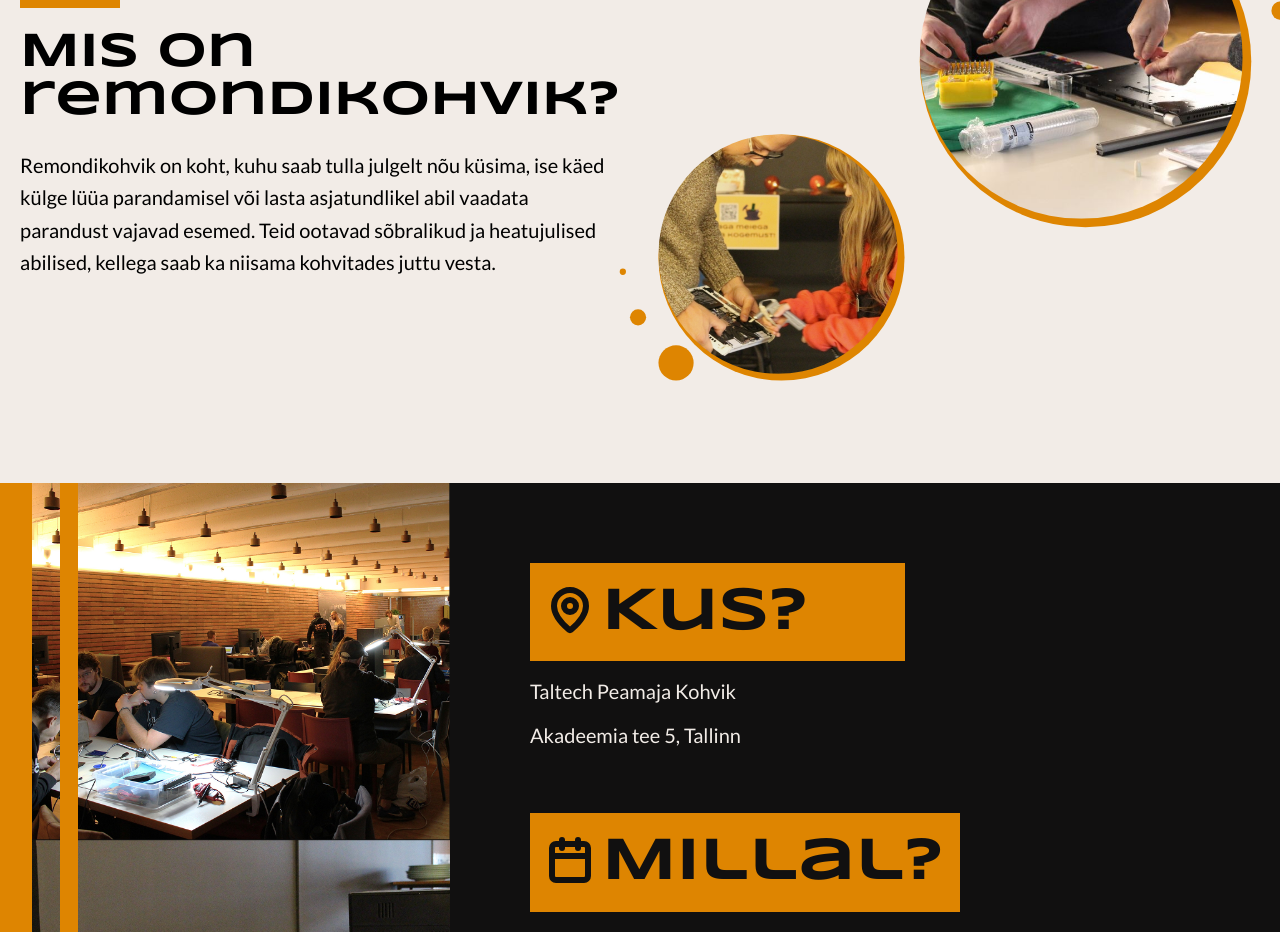
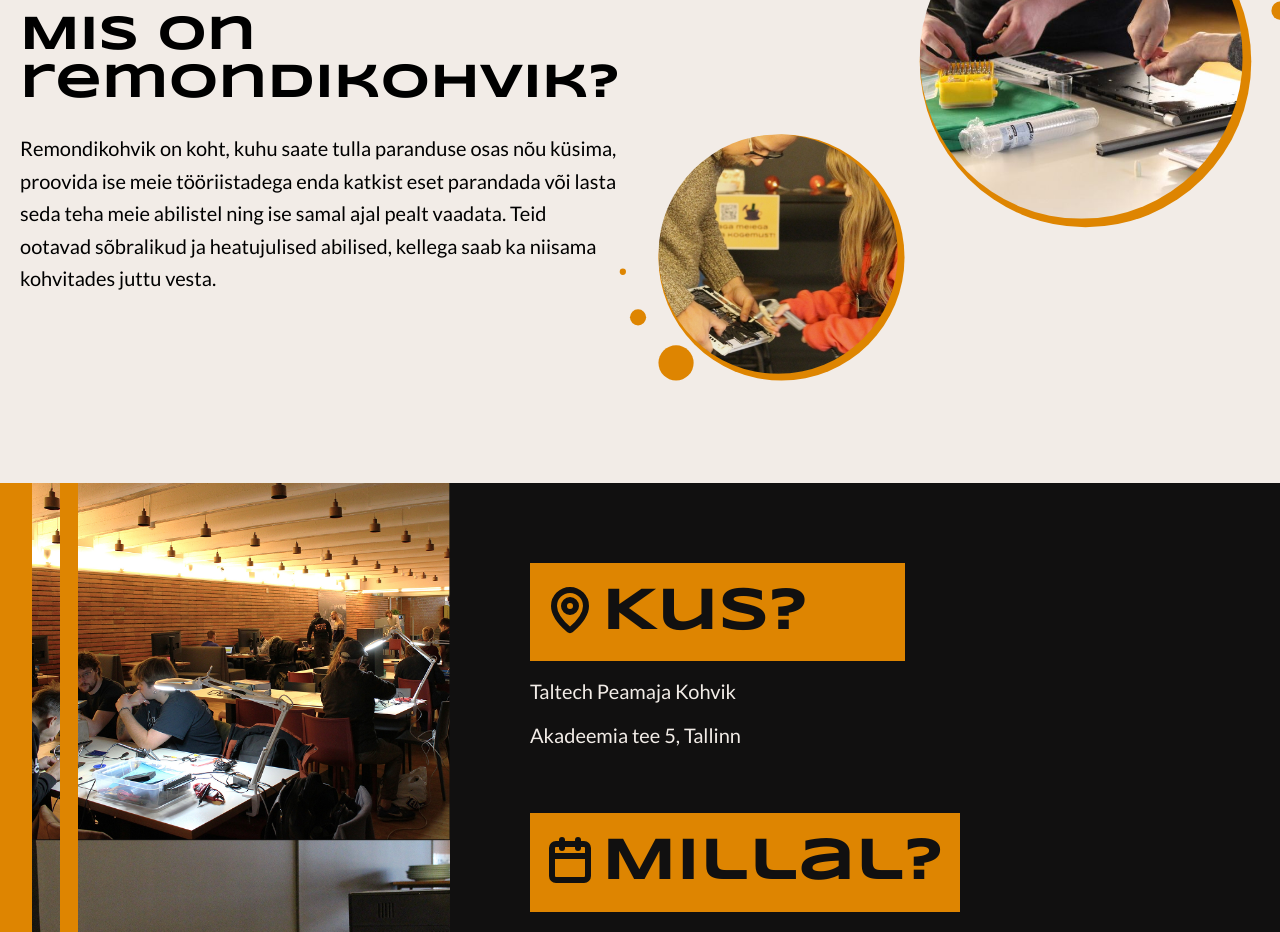
Before and after one commit to Lapikud/remondikohvik.lapikud.ee, a Next.js app: page / in a window 1280 px wide. Shown: the part 1560-2492 px from the top of the page. Built offline with nearby package versions, Linux system fonts and the light colour scheme.

Commit message:
Change about us text, fix typo

```diff
--- a/components/layout/aboutUs.tsx
+++ b/components/layout/aboutUs.tsx
@@ -21,7 +21,12 @@ export const AboutUs = () => (
       {/* Text content */}
       <div className="text-lg lg:text-xl text-foreground font-lato leading-relaxed">
         <span className="block mb-4">
-        Remondikohvik on koht, kuhu saab tulla julgelt nõu küsima, ise käed külge lüüa parandamisel või lasta asjatundlikel abil vaadata parandust vajavad esemed. Teid ootavad sõbralikud ja heatujulised abilised, kellega saab ka niisama kohvitades juttu vesta.
+        {/*Remondikohvik on koht, kuhu saab tulla julgelt nõu küsima, ise käed külge lüüa parandamisel
+          või lasta asjatundlikel abil vaadata parandust vajavad esemed. Teid ootavad sõbralikud ja
+          heatujulised abilised, kellega saab ka niisama kohvitades juttu vesta. */}
+          Remondikohvik on koht, kuhu saate tulla paranduse osas nõu küsima, proovida ise meie tööriistadega
+          enda katkist eset parandada või lasta seda teha meie abilistel ning ise samal ajal pealt vaadata.
+          Teid ootavad sõbralikud ja heatujulised abilised, kellega saab ka niisama kohvitades juttu vesta.
         </span>
       </div>
     </div>
--- a/components/layout/history.tsx
+++ b/components/layout/history.tsx
@@ -19,7 +19,13 @@ export const HistorySection = () => (
         {/*
         Seemed boring so i didnt use it
           Original text:
-          Remondikohvik ei toimu üldsegi mitte esimest korda! See sai alguse juba 2013. aastal Skeemipesa, Lapikute ja kohviku Pööning koostöös. Vahelduva eduga on üritust korraldatud aastate jooksul mitu korda. Tegelikult ei ole ka remondikohviku idee üldsegi uus, vaid sarnastele üritustele on mitmel pool maailmas päris palju populaarsust kogunenud. Sellest on kujunenud lausa kogukond, mis toob regulaarselt naabruskonna ühtekohtu, et aidata üksteisel korda teha asjad, mille parandamine üksi võib lootusetuna tunduda ning samal ajal ka lõbusalt aega veeta. Loodame, et meie unistus täitub ning näeme sellise kogukonna teket ka Tallinnas.
+          Remondikohvik ei toimu üldsegi mitte esimest korda! See sai alguse juba 2013. aastal
+          Skeemipesa, Lapikute ja kohviku Pööning koostöös. Vahelduva eduga on üritust korraldatud
+          aastate jooksul mitu korda. Tegelikult ei ole ka remondikohviku idee üldsegi uus, vaid
+          sarnastele üritustele on mitmel pool maailmas päris palju populaarsust kogunenud. Sellest on
+          kujunenud lausa kogukond, mis toob regulaarselt naabruskonna ühtekohtu, et aidata üksteisel
+          korda teha asjad, mille parandamine üksi võib lootusetuna tunduda ning samal ajal ka lõbusalt
+          aega veeta. Loodame, et meie unistus täitub ning näeme sellise kogukonna teket ka Tallinnas.
         */}
         <h3 className="font-syncopate prose prose-headings:h1 lg:mt-16 mt-10">
           Remondikohviku ajalugu
@@ -31,7 +37,7 @@ export const HistorySection = () => (
           Tegelikult ei ole ka remondikohviku idee üldsegi uus, vaid sarnastele
           üritustele on mitmel pool maailmas päris palju populaarsust kogunenud.
           Sellest on kujunenud lausa kogukond, mis toob regulaarselt
-          naabruskonna ühtekohtu, et aidata üksteisel korda teha asjad, mille
+          naabruskonna kokku, et aidata üksteisel korda teha asjad, mille
           parandamine üksi võib lootusetuna tunduda ning samal ajal ka lõbusalt
           aega veeta. Loodame, et meie unistus täitub ning näeme sellise
           kogukonna teket ka Tallinnas.
```
